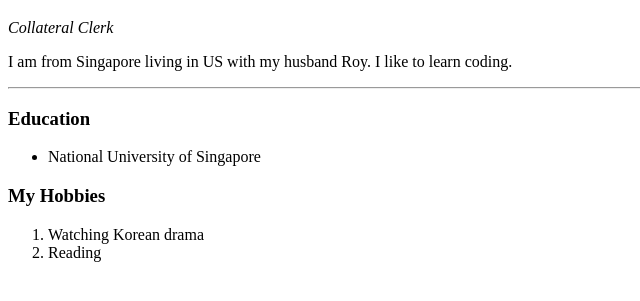
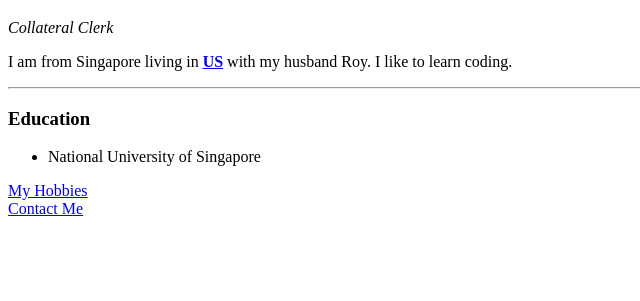
Before and after one commit to joycelin12/HTML---Personal-Site, a plain HTML site: page index.html in a window 1280 px wide. Shown: the part 373-674 px from the top of the page, without its empty margins (0-640 px from the left). Drawn offline with Linux system fonts and the light colour scheme.

Commit message:
learn anchor tag through Angela's Yu Complete Web

```diff
--- a/index.html
+++ b/index.html
@@ -13,18 +13,19 @@
     <h1>Peiyu Joyce Lin Williamson</h1>
     <p><em>Collateral Clerk</em></p>
     <p>
-      I am from Singapore living in US with my husband Roy. I like to learn
-      coding.
+      I am from Singapore living in
+      <strong
+        ><a href="https://en.wikipedia.org/wiki/United_States">US</a></strong
+      >
+      with my husband Roy. I like to learn coding.
     </p>
     <hr />
     <h3>Education</h3>
     <ul>
       <li>National University of Singapore</li>
     </ul>
-    <h3>My Hobbies</h3>
-    <ol>
-      <li>Watching Korean drama</li>
-      <li>Reading</li>
-    </ol>
+    <a href="hobbies.html">My Hobbies</a>
+    <br />
+    <a href="contact.html">Contact Me</a>
   </body>
 </html>
```
Also changed, not shown: contact.html (added, +15 -0 lines), hobbies.html (added, +17 -0 lines).
